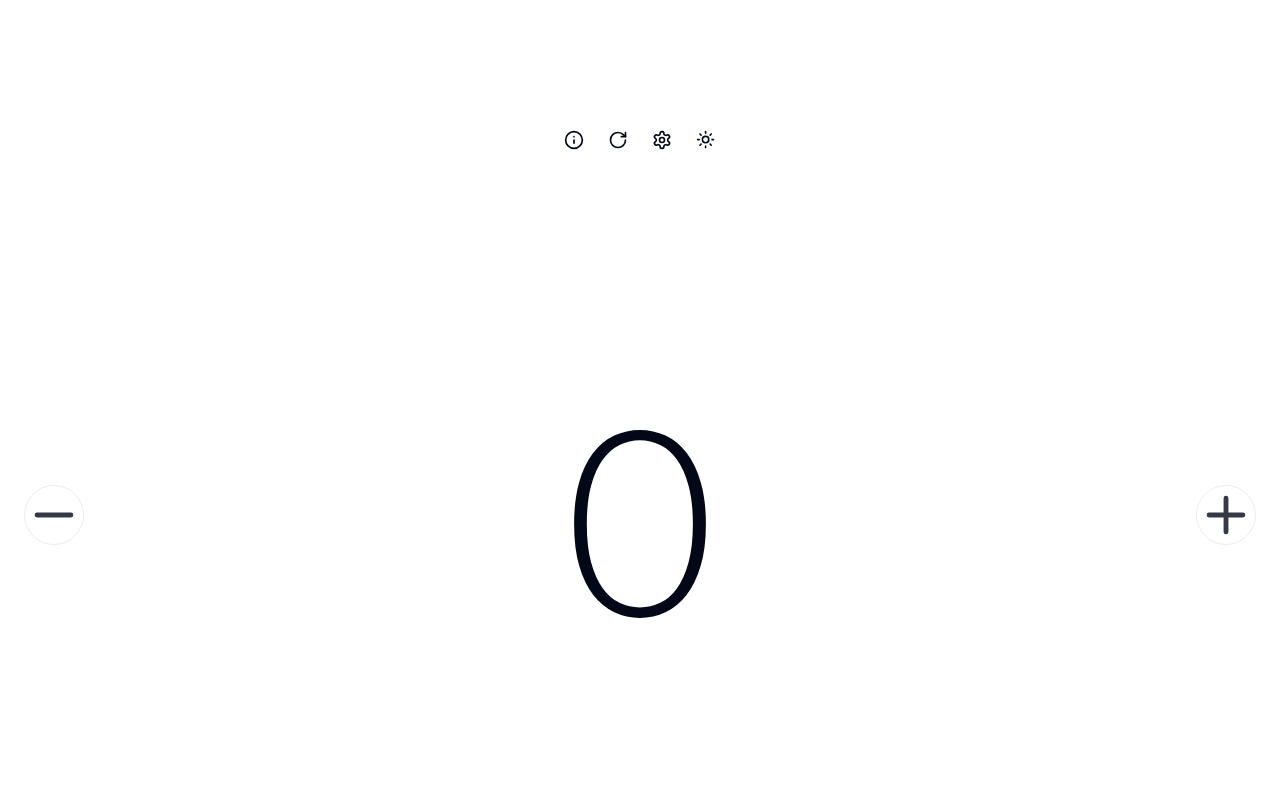
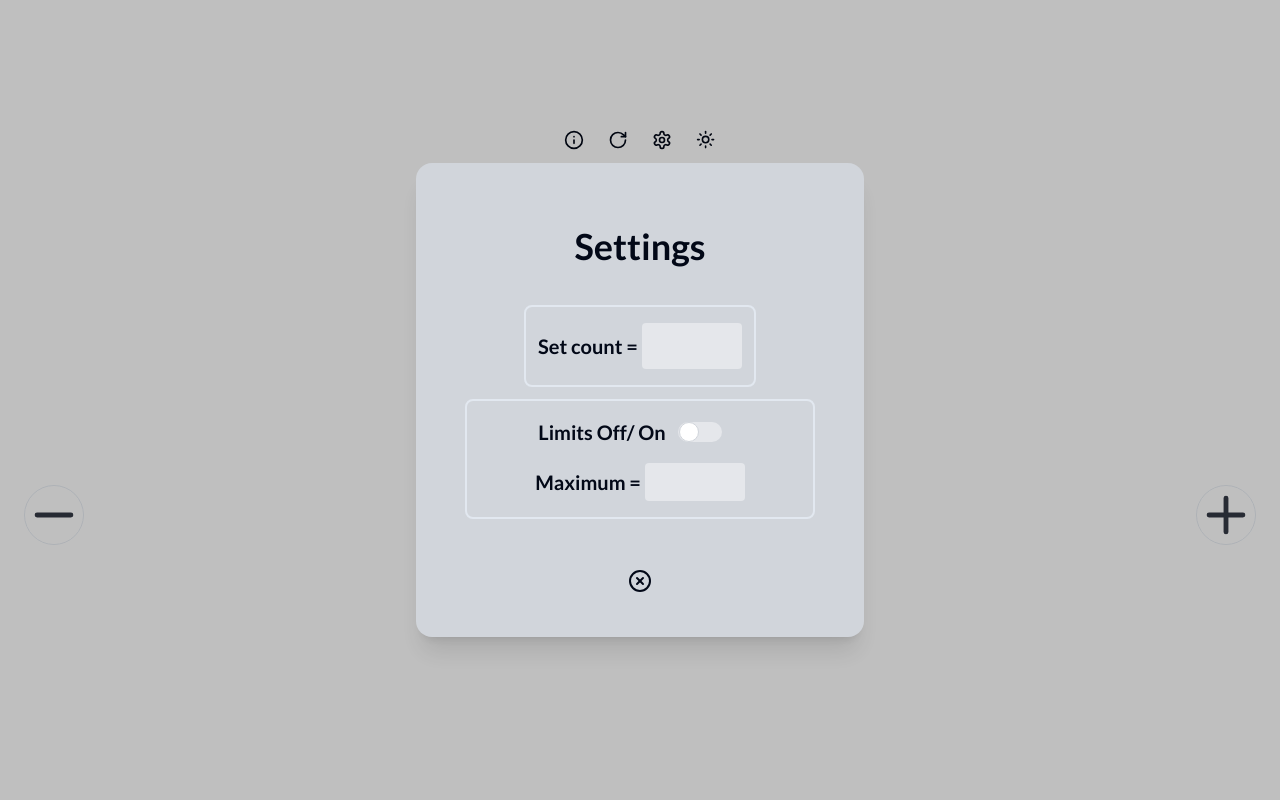
Before and after one commit to duongni/couter, a Next.js app: page / in a window 1280 px wide. Shown: the top 800 px of the page. Built offline with nearby package versions, Linux system fonts and the light colour scheme.

Commit message:
create pop-up setting tab

```diff
--- a/app/layout.js
+++ b/app/layout.js
@@ -5,12 +5,12 @@ import "@/styles/global.css";
 const lato = Lato({
   subsets: ["latin"],
   weight: ["300", "400", "700", "900"],
-  icons: { icon: "./counter.svg" },
 });
 
 export const metadata = {
   title: "simple counter app",
   description: "a minimal counter app to keep track of number for you",
+  icons: { icon: "./counter.svg" },
 };
 
 export default function RootLayout({ children }) {
--- a/app/page.js
+++ b/app/page.js
@@ -1,11 +1,9 @@
 import Count from "@/components/Count";
-import Setting from "@/components/Setting";
 
 export default function Home() {
   return (
     <main>
       <Count />
-      <Setting />
     </main>
   );
 }
--- a/components/Setting.jsx
+++ b/components/Setting.jsx
@@ -1,25 +1,71 @@
 "use client";
-import { useState } from "react";
+
+import { XCircle } from "lucide-react";
+import { Dialog, Transition } from "@headlessui/react";
+import { Fragment, useState } from "react";
+import { Settings } from "lucide-react";
 
 const Setting = () => {
   const [enabled, setEnabled] = useState(false);
+  const [isOpen, setIsOpen] = useState(true);
 
+  function closeSetting() {
+    setIsOpen(false);
+  }
+  function openSetting() {
+    setIsOpen(true);
+  }
   return (
+    <>
+      <Settings
+        size={20}
+        className="hover:cursor-pointer hover:scale-125 ease-in-out duration-300"
+        onClick={openSetting}
+      />
+      <Transition appear show={isOpen} as={Fragment}>
+        <Dialog as="div" className="relative z-10" onClose={closeSetting}>
+          <Transition.Child
+            as={Fragment}
+            enter="ease-out duration-300"
+            enterFrom="opacity-0"
+            enterTo="opacity-100"
+            leave="ease-in duration-200"
+            leaveFrom="opacity-100"
+            leaveTo="opacity-0"
+          >
+            <div className="fixed inset-0 bg-black/25" />
+          </Transition.Child>
+          <div className="fixed inset-0 overflow-y-auto">
+            <div className="flex min-h-full items-center justify-center p-4 text-center">
+              <Transition.Child
+                as={Fragment}
+                enter="ease-out duration-300"
+                enterFrom="opacity-0 scale-95"
+                enterTo="opacity-100 scale-100"
+                leave="ease-in duration-200"
+                leaveFrom="opacity-100 scale-100"
+                leaveTo="opacity-0 scale-95"
+              >
+                <Dialog.Panel className="w-full max-w-md transform overflow-hidden rounded-2xl bg-gray-300 p-6 text-left align-middle shadow-xl transition-all">
                   <div className="text-center">
                     <div className="text-[36px] font-bold my-8">Settings</div>
                     <div className="flex flex-col gap-3 items-center justify-center">
-        <form className=" flex border-2 border-black w-[350px] px-3 py-4 rounded-lg mx-auto items-center justify-center gap-1">
-          <label className="font-bold text-[20px] ">Set count = </label>
+                      <form className=" flex border-2 bg-white/80w-[350px] px-3 py-4 rounded-lg mx-auto items-center justify-center gap-1">
+                        <label className="font-bold text-[20px] ">
+                          Set count ={" "}
+                        </label>
                         <input
                           type="text"
                           name=""
-            className="border w-[100px] rounded text-[20px] text-center py-2"
+                          className="w-[100px] rounded text-[20px] text-center py-2 bg-gray-200 focus:outline-none"
                         ></input>
                       </form>
-        <form className="flex flex-col border-2 border-black w-[350px] px-3 py-4 rounded-lg mx-auto items-center justify-center">
+                      <form className="flex flex-col border-2 w-[350px] px-3 py-4 rounded-lg mx-auto items-center justify-center">
                         <div className="flex">
                           <label class="inline-flex relative items-center mr-5 cursor-pointer gap-3 mb-4">
-              <span className="font-bold text-[20px] ">Limits Off/ On</span>
+                            <span className="font-bold text-[20px] ">
+                              Limits Off/ On
+                            </span>
                             <input
                               type="checkbox"
                               className="sr-only peer"
@@ -36,16 +82,29 @@ const Setting = () => {
                         </div>
 
                         <div>
-            <label className="font-bold text-[20px] ">Maximum = </label>
+                          <label className="font-bold text-[20px] ">
+                            Maximum ={" "}
+                          </label>
                           <input
                             type="text"
                             name=""
-              className="border w-[100px] rounded text-[20px] text-center py-1"
+                            className="bg-gray-200 w-[100px] rounded text-[20px] text-center py-1 focus:outline-none"
                           ></input>
                         </div>
                       </form>
                     </div>
+                    <XCircle
+                      className="mx-auto mt-[50px] mb-[20px]"
+                      onClick={closeSetting}
+                    />
                   </div>
+                </Dialog.Panel>
+              </Transition.Child>
+            </div>
+          </div>
+        </Dialog>
+      </Transition>
+    </>
   );
 };
 
--- a/components/count.jsx
+++ b/components/count.jsx
@@ -1,8 +1,8 @@
 "use client";
-import { Plus, Minus, Info, RotateCw, Settings } from "lucide-react";
-import { Button } from "@/components/ui/button";
+import { Plus, Minus, Info, RotateCw } from "lucide-react";
 import { useState } from "react";
 import { ModeToggle } from "./ModeToggle";
+import Setting from "./Setting";
 
 const Count = () => {
   const [count, setCount] = useState(0);
@@ -21,10 +21,7 @@ const Count = () => {
               setCount(0);
             }}
           />
-          <Settings
-            size={20}
-            className="hover:cursor-pointer hover:scale-125 ease-in-out duration-300"
-          />
+          <Setting />
           <ModeToggle />
         </div>
       </div>
--- a/package.json
+++ b/package.json
@@ -9,6 +9,7 @@
     "lint": "next lint"
   },
   "dependencies": {
+    "@headlessui/react": "^1.7.18",
     "@radix-ui/react-dropdown-menu": "^2.0.6",
     "@radix-ui/react-slot": "^1.0.2",
     "class-variance-authority": "^0.7.0",
```
Also changed, not shown: 1 other file (tests, documents, lock files or other folders). Lines whose indentation alone changed are shown as unchanged.
